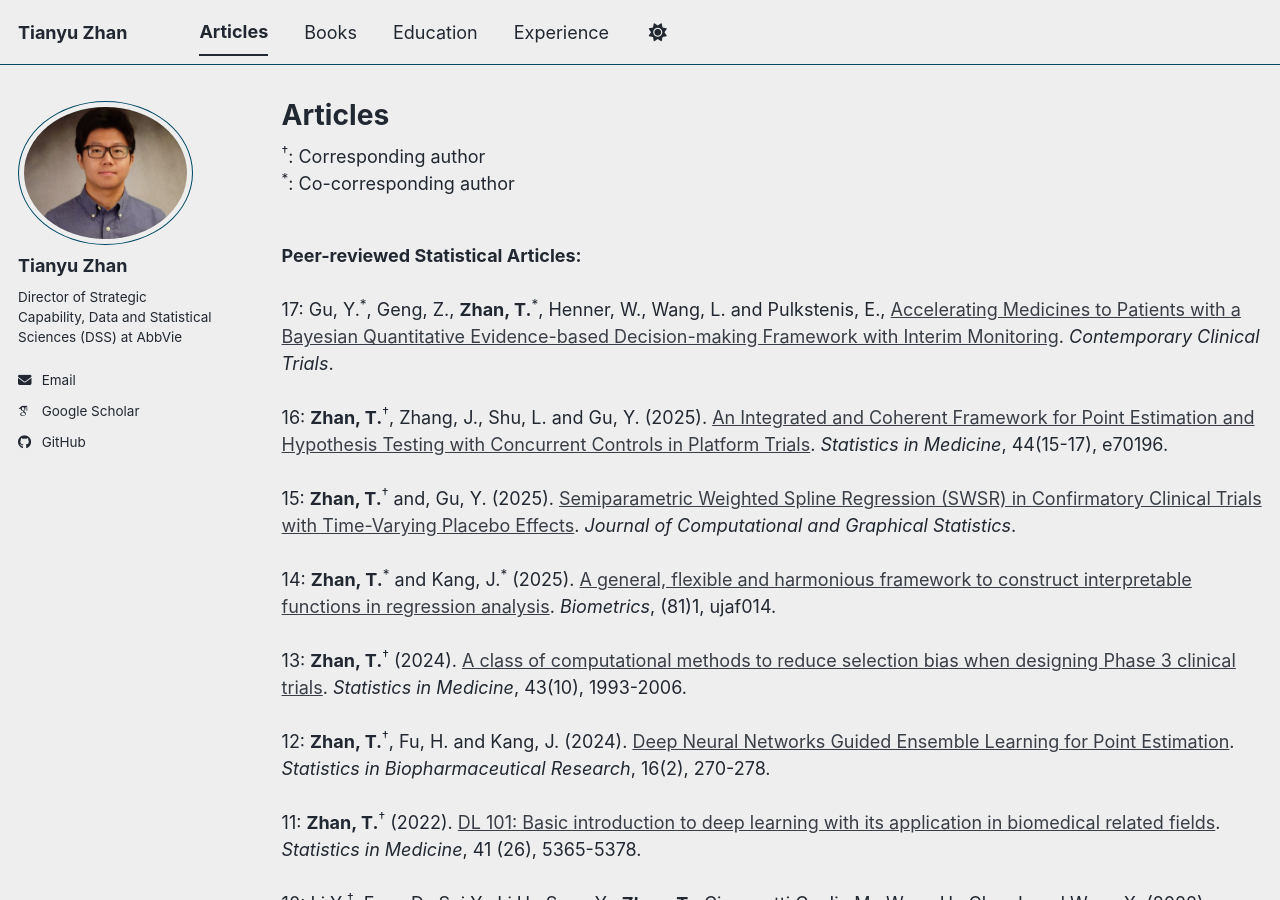
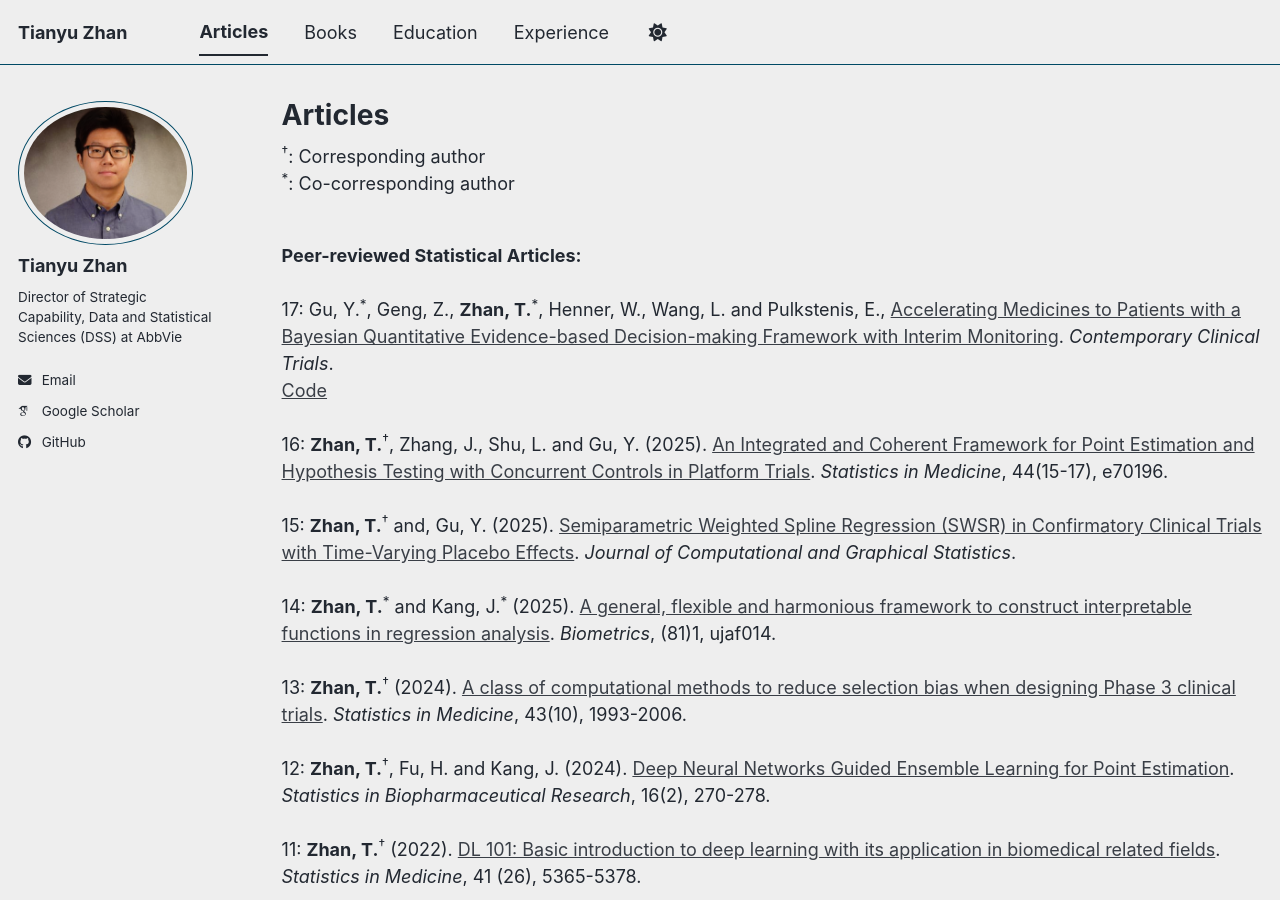
Before and after one commit to tian-yu-zhan/tian-yu-zhan.github.io, a Jekyll site: the page built from _pages/publications.html, in a window 1280 px wide and 900 px high. Built offline with Jekyll 4.4.1, drawn with Linux system fonts in a browser that asks for light colours; some web fonts are replaced; a script bundle is joined from its source files by our own code; library files that are not in the unit come from our copies.

Commit message:
Update publications.html

```diff
--- a/_pages/publications.html
+++ b/_pages/publications.html
@@ -13,6 +13,8 @@
 <br>
 <br>
 17: Gu, Y.<sup>*</sup>, Geng, Z., <strong>Zhan, T.</strong><sup>*</sup>, Henner, W., Wang, L. and Pulkstenis, E., <a href="https://www.sciencedirect.com/science/article/pii/S1551714426000777" target="_blank">Accelerating Medicines to Patients with a Bayesian Quantitative Evidence-based Decision-making Framework with Interim Monitoring</a>. <em>Contemporary Clinical Trials</em>.
+<br>
+<a href="https://github.com/tian-yu-zhan/GNG_IA" target="_blank">Code</a>
 <br>
 <br>
 16: <strong>Zhan, T.</strong><sup>†</sup>, Zhang, J., Shu, L. and Gu, Y. (2025). <a href="https://onlinelibrary.wiley.com/doi/full/10.1002/sim.70196" target="_blank">An Integrated and Coherent Framework for Point Estimation and Hypothesis Testing with Concurrent Controls in Platform Trials</a>. <em>Statistics in Medicine</em>, 44(15-17), e70196.
```
